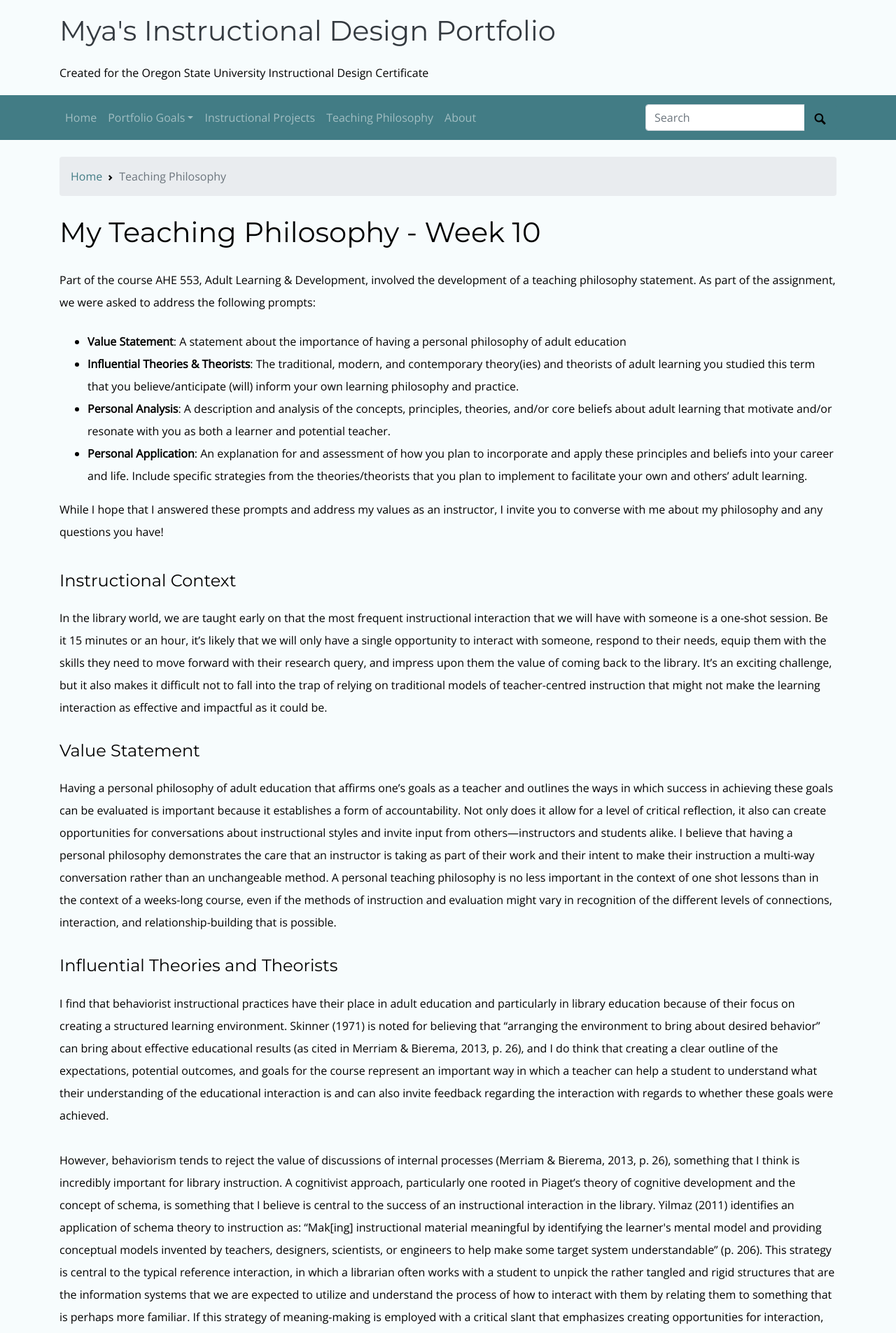
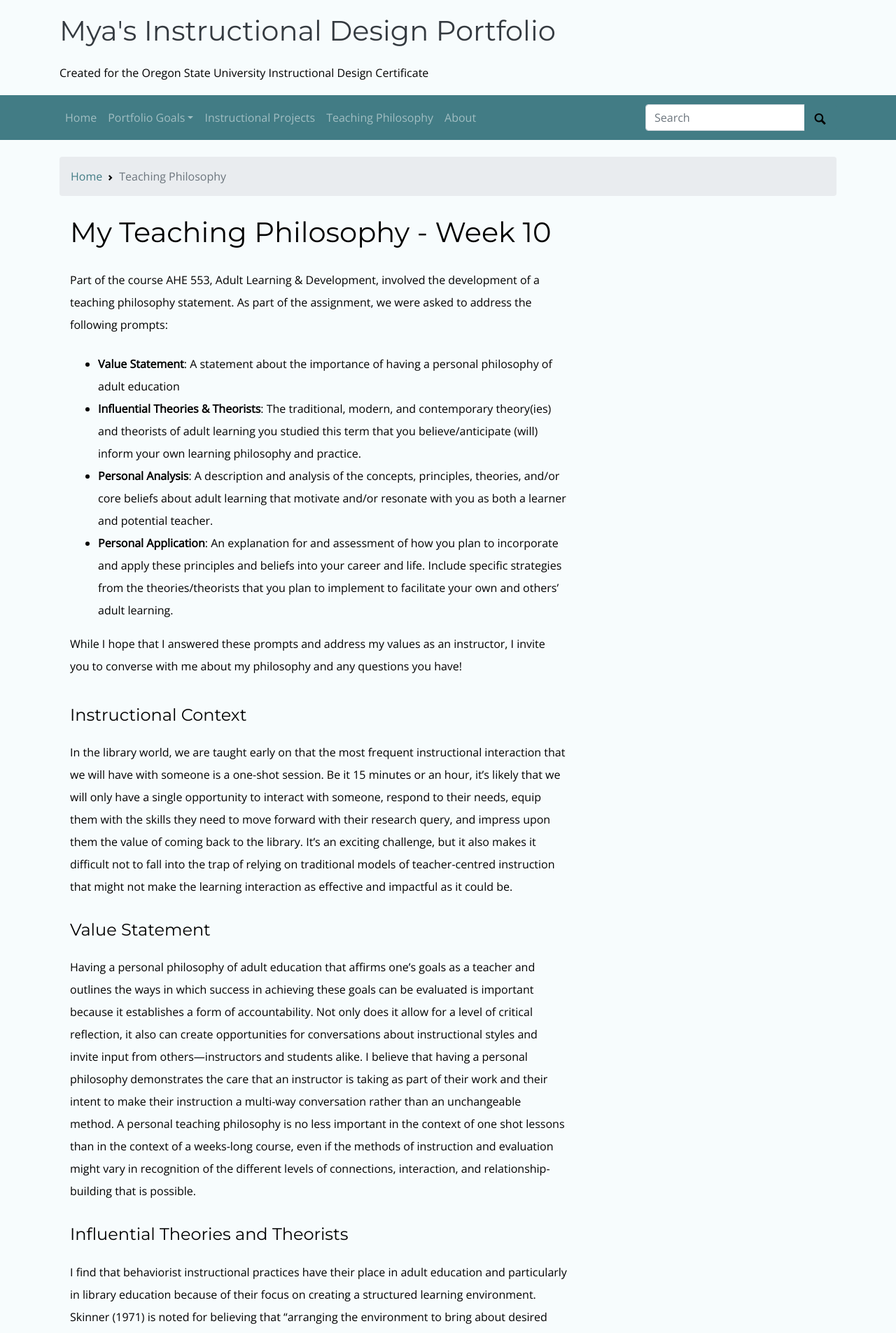
Before and after one commit to mxballin/instructional-design, a Jekyll site: the page built from pages/teachingphilosophy.md, in a window 1280 px wide. Shown: the top 1905 px of the page at 70% size. Built offline with Jekyll 4.4.1, drawn with Linux system fonts in a browser that asks for light colours; some web fonts are replaced.

Commit message:
Update teachingphilosophy.md

```diff
--- a/pages/teachingphilosophy.md
+++ b/pages/teachingphilosophy.md
@@ -12,7 +12,7 @@ permalink: /teachingphilosophy.html
     <li class="breadcrumb-item active" aria-current="page">Teaching Philosophy</li>
   </ol>
 </nav>
-<div>
+<div class="col-md-8 my-auto">
 <h1> My Teaching Philosophy - Week 10 </h1>
 <p class="py-2" style="width=75ch;">
 Part of the course AHE 553, Adult Learning & Development, involved the development of a teaching philosophy statement. As part of the assignment, we were asked to address the following prompts:
```
